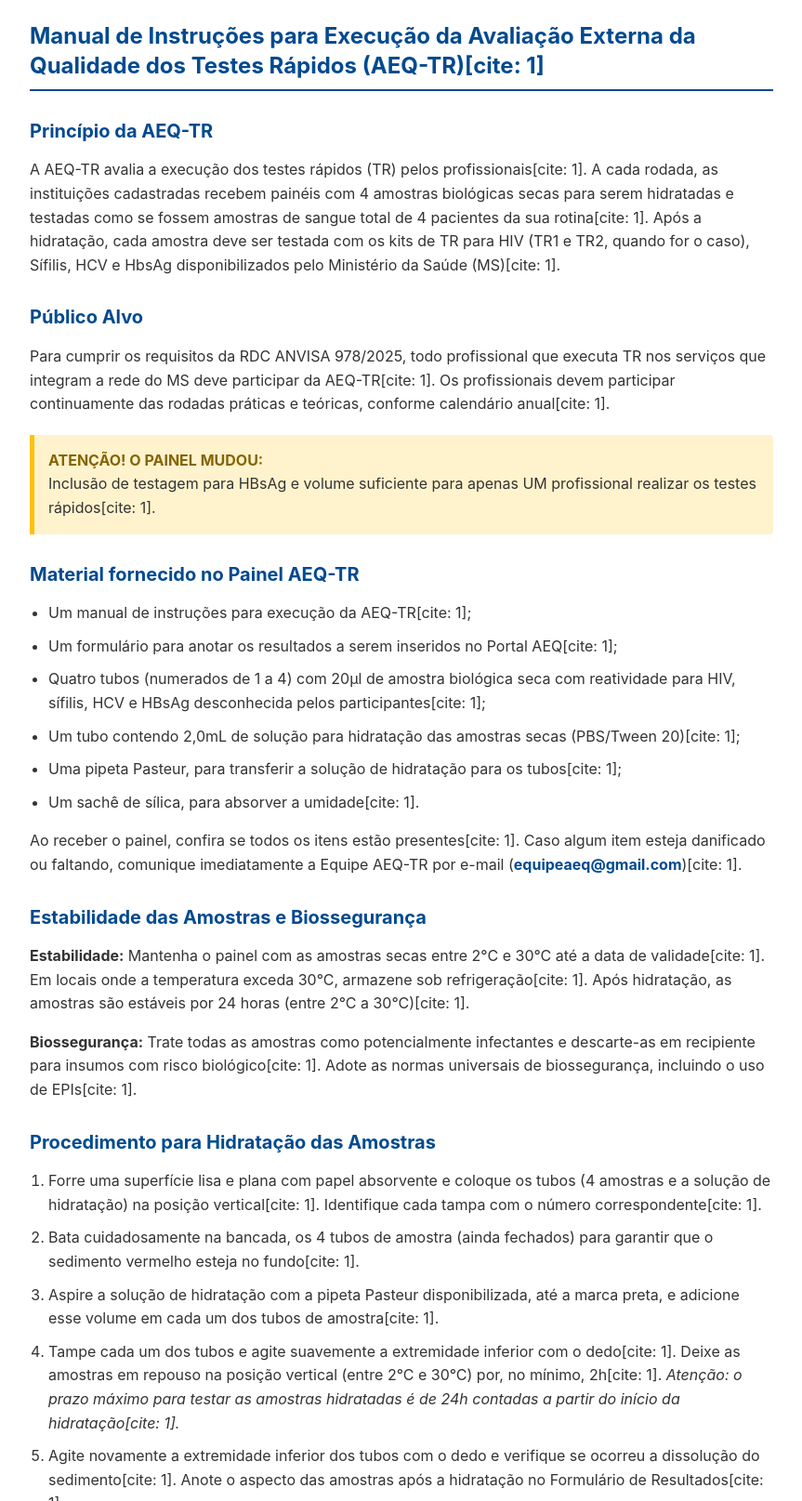
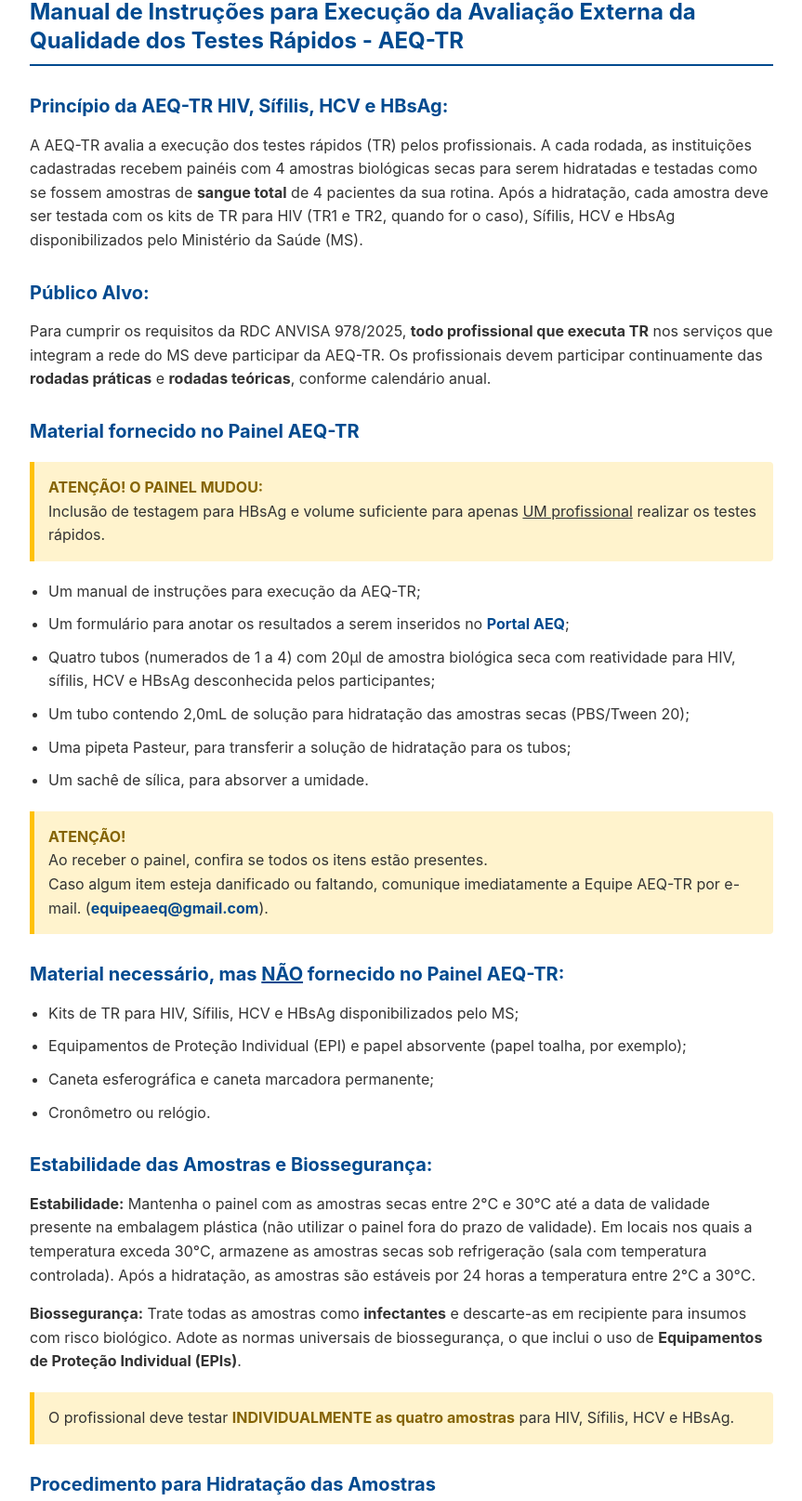
Before and after one commit to Oxph0s/Leaflet_aeq, a plain HTML site: page index.html in a window 1280 px wide. Shown: the part 69-1684 px from the top of the page at 93% size, without its empty margins (208-1071 px from the left). Drawn offline with Linux system fonts and the light colour scheme.

Commit message:
Esqueleto dos textos finalizados

```diff
--- a/index.html
+++ b/index.html
@@ -84,70 +84,122 @@
 <body>
 
     <div class="logo-container">
-        <div class="logo-placeholder">Logo Ministério da Saúde / SUS[cite: 1]</div>
-        <div class="logo-placeholder">Logo LBMMS / UFSC[cite: 1]</div>
+        <img src="logo-ms.png" alt="Logo Ministério da Saúde e SUS" style="height: 60px; margin-right: 20px;">
+        <img src="logo-lbmms.png" alt="Logo LBMMS" style="height: 60px;">
+        <img src="logo-ufsc.png" alt="Logo UFSC" style="height: 60px; margin-left: 20px;">
     </div>
 
-    <h1>Manual de Instruções para Execução da Avaliação Externa da Qualidade dos Testes Rápidos (AEQ-TR)[cite: 1]</h1>
+    <h1>Manual de Instruções para Execução da Avaliação Externa da Qualidade dos Testes Rápidos - AEQ-TR</h1>
 
-    <h2>Princípio da AEQ-TR</h2>
-    <p>A AEQ-TR avalia a execução dos testes rápidos (TR) pelos profissionais[cite: 1]. A cada rodada, as instituições cadastradas recebem painéis com 4 amostras biológicas secas para serem hidratadas e testadas como se fossem amostras de sangue total de 4 pacientes da sua rotina[cite: 1]. Após a hidratação, cada amostra deve ser testada com os kits de TR para HIV (TR1 e TR2, quando for o caso), Sífilis, HCV e HbsAg disponibilizados pelo Ministério da Saúde (MS)[cite: 1].</p>
+    <h2>Princípio da AEQ-TR HIV, Sífilis, HCV e HBsAg:</h2>
+    <p>A AEQ-TR avalia a execução dos testes rápidos (TR) pelos profissionais. A cada rodada, as instituições cadastradas
+    recebem painéis com 4 amostras biológicas secas para serem hidratadas e testadas como se fossem amostras de <strong>sangue total</strong>
+    de 4 pacientes da sua rotina. Após a hidratação, cada amostra deve ser testada com os kits de TR para HIV (TR1 e
+    TR2, quando for o caso), Sífilis, HCV e HbsAg disponibilizados pelo Ministério da Saúde (MS).</p>
 
-    <h2>Público Alvo</h2>
-    <p>Para cumprir os requisitos da RDC ANVISA 978/2025, todo profissional que executa TR nos serviços que integram a rede do MS deve participar da AEQ-TR[cite: 1]. Os profissionais devem participar continuamente das rodadas práticas e teóricas, conforme calendário anual[cite: 1].</p>
+    <h2>Público Alvo:</h2>
+    <p>Para cumprir os requisitos da RDC ANVISA 978/2025, <strong>todo profissional que executa TR</strong> nos serviços que integram a rede
+    do MS deve participar da AEQ-TR. Os profissionais devem participar continuamente das <strong>rodadas práticas</strong> e <strong>rodadas
+    teóricas</strong>, conforme calendário anual.</p>
+
+    <h2>Material fornecido no Painel AEQ-TR</h2>
 
     <div class="callout">
         <strong>ATENÇÃO! O PAINEL MUDOU:</strong><br>
-        Inclusão de testagem para HBsAg e volume suficiente para apenas UM profissional realizar os testes rápidos[cite: 1].
+        Inclusão de testagem para HBsAg e volume suficiente para apenas
+        <u>UM profissional</u> realizar os testes rápidos.
     </div>
 
-    <h2>Material fornecido no Painel AEQ-TR</h2>
     <ul>
-        <li>Um manual de instruções para execução da AEQ-TR[cite: 1];</li>
-        <li>Um formulário para anotar os resultados a serem inseridos no Portal AEQ[cite: 1];</li>
-        <li>Quatro tubos (numerados de 1 a 4) com 20µl de amostra biológica seca com reatividade para HIV, sífilis, HCV e HBsAg desconhecida pelos participantes[cite: 1];</li>
-        <li>Um tubo contendo 2,0mL de solução para hidratação das amostras secas (PBS/Tween 20)[cite: 1];</li>
-        <li>Uma pipeta Pasteur, para transferir a solução de hidratação para os tubos[cite: 1];</li>
-        <li>Um sachê de sílica, para absorver a umidade[cite: 1].</li>
+        <li>Um manual de instruções para execução da AEQ-TR;</li>
+        <li>Um formulário para anotar os resultados a serem inseridos no <a href="https://qualitr.com.br/">Portal AEQ</a>;</li>
+        <li>Quatro tubos (numerados de 1 a 4) com 20µl de amostra biológica seca
+            com reatividade para HIV, sífilis, HCV e HBsAg desconhecida pelos participantes;</li>
+        <li>Um tubo contendo 2,0mL de solução para hidratação das amostras secas (PBS/Tween 20);</li>
+        <li>Uma pipeta Pasteur, para transferir a solução de hidratação para os tubos;</li>
+        <li>Um sachê de sílica, para absorver a umidade.</li>
     </ul>
 
-    <p>Ao receber o painel, confira se todos os itens estão presentes[cite: 1]. Caso algum item esteja danificado ou faltando, comunique imediatamente a Equipe AEQ-TR por e-mail (<a href="mailto:equipeaeq@gmail.com">equipeaeq@gmail.com</a>)[cite: 1].</p>
+    <div class="callout">
+    <strong>ATENÇÃO!</strong><br>
+    Ao receber o painel, confira se todos os itens estão presentes.<br>
+    Caso algum item esteja danificado ou faltando, comunique imediatamente a Equipe AEQ-TR por e-mail.
+        (<a href="mailto:equipeaeq@gmail.com">equipeaeq@gmail.com</a>).
+    </div>
 
-    <h2>Estabilidade das Amostras e Biossegurança</h2>
-    <p><strong>Estabilidade:</strong> Mantenha o painel com as amostras secas entre 2°C e 30°C até a data de validade[cite: 1]. Em locais onde a temperatura exceda 30°C, armazene sob refrigeração[cite: 1]. Após hidratação, as amostras são estáveis por 24 horas (entre 2°C a 30°C)[cite: 1].</p>
-    <p><strong>Biossegurança:</strong> Trate todas as amostras como potencialmente infectantes e descarte-as em recipiente para insumos com risco biológico[cite: 1]. Adote as normas universais de biossegurança, incluindo o uso de EPIs[cite: 1].</p>
+    <h2>Material necessário, mas <u>NÃO</u> fornecido no Painel AEQ-TR:</h2>
+
+    <ul>
+        <li>Kits de TR para HIV, Sífilis, HCV e HBsAg disponibilizados pelo MS;</li>
+        <li>Equipamentos de Proteção Individual (EPI) e papel absorvente (papel toalha, por exemplo);</li>
+        <li>Caneta esferográfica e caneta marcadora permanente;</li>
+        <li>Cronômetro ou relógio.</li>
+    </ul>
+
+    <h2>Estabilidade das Amostras e Biossegurança:</h2>
+
+    <p><strong>Estabilidade:</strong> Mantenha o painel com as amostras secas entre 2°C e 30°C até a data de validade presente na embalagem plástica (não
+    utilizar o painel fora do prazo de validade). Em locais nos quais a temperatura exceda 30°C, armazene as amostras secas sob
+    refrigeração (sala com temperatura controlada).
+    Após a hidratação, as amostras são estáveis por 24 horas a temperatura entre 2°C a 30°C.</p>
+
+    <p><strong>Biossegurança:</strong> Trate todas as amostras como <strong>infectantes</strong> e
+        descarte-as em recipiente para insumos com risco biológico. Adote as normas universais de biossegurança,
+        o que inclui o uso de <strong>Equipamentos de Proteção Individual (EPIs)</strong>.</p>
+
+    <div class="callout">
+    O profissional deve testar <strong>INDIVIDUALMENTE as quatro amostras</strong> para HIV, Sífilis, HCV e HBsAg.
+    </div>
 
     <h2>Procedimento para Hidratação das Amostras</h2>
+
+    <!--Verifique a imagem ilustrativa A (no verso deste Manual de Instruções) que
+    mostra o Fluxo de Execução da AEQ-TR paraHIV, Sífilis, HCV e HBsAg.-->
+
     <ol>
-        <li>Forre uma superfície lisa e plana com papel absorvente e coloque os tubos (4 amostras e a solução de hidratação) na posição vertical[cite: 1]. Identifique cada tampa com o número correspondente[cite: 1].</li>
-        <li>Bata cuidadosamente na bancada, os 4 tubos de amostra (ainda fechados) para garantir que o sedimento vermelho esteja no fundo[cite: 1].</li>
-        <li>Aspire a solução de hidratação com a pipeta Pasteur disponibilizada, até a marca preta, e adicione esse volume em cada um dos tubos de amostra[cite: 1].</li>
-        <li>Tampe cada um dos tubos e agite suavemente a extremidade inferior com o dedo[cite: 1]. Deixe as amostras em repouso na posição vertical (entre 2°C e 30°C) por, no mínimo, 2h[cite: 1]. <em>Atenção: o prazo máximo para testar as amostras hidratadas é de 24h contadas a partir do início da hidratação[cite: 1].</em></li>
-        <li>Agite novamente a extremidade inferior dos tubos com o dedo e verifique se ocorreu a dissolução do sedimento[cite: 1]. Anote o aspecto das amostras após a hidratação no Formulário de Resultados[cite: 1].</li>
+        <li>Forre uma superfície lisa e plana com papel absorvente e coloque os tubos (4 amostras e a solução de hidratação) na
+            posição vertical. Identifique cada tampa com o número correspondente a cada tubo (Figura 1).</li>
+        <li>Bata cuidadosamente na bancada, os 4 tubos de amostra (ainda fechados) para garantir que o sedimento vermelho esteja no fundo.</li>
+        <li>Aspire a solução de hidratação com a pipeta Pasteur disponibilizada junto com o painel,
+            até a marca preta e adicione esse volume em cada um dos tubos de amostra. (Figura 2).</li>
+        <li>Tampe cada um dos tubos e agite suavemente a extremidade inferior com o dedo (Figura 3).
+            Deixe as amostras em repouso na posição vertical à temperatura entre 2°C e 30 °C por, no mínimo, 2h. O sedimento vermelho se dissolverá e dará origem a uma solução colorida após o repouso.<br>
+            <strong>Atenção: o prazo máximo para testar as amostras hidratadas é de 24h contadas a partir do início da hidratação.</strong></li>
+        <li>Agite novamente a extremidade inferior dos tubos com o dedo (Figura 3) e verifique se ocorreu a dissolução do sedimento.
+            Anote o aspecto das amostras após a hidratação no Formulário de Resultados.</li>
     </ol>
+
+    <div class="callout">
+    <strong>ATENÇÃO!</strong><br>
+    Neste momento as amostras estão <strong>prontas para a execução dos TR</strong> para HIV, Sífilis, HCV e HBsAg.
+    </div>
 
     <h2>Procedimento para a Testagem do Painel</h2>
     <ol start="6">
-        <li>Realize os TR para HIV, sífilis, HCV e HbsAg para cada uma das 4 amostras[cite: 1]. Observe no manual de instruções de cada fabricante o volume de amostra, tempo de leitura e critérios para interpretação[cite: 1]. Para o HIV, realize o fluxograma de diagnóstico completo, conforme o Manual Técnico de Diagnóstico[cite: 1].</li>
-        <li>Anote os resultados no Formulário de Resultados[cite: 1].</li>
+        <li>Realize os TR para HIV, sífilis, HCV e HbsAg para cada uma das 4 amostras.
+            <strong>Teste conforme a imagem ilustrativa B (no verso deste Manual de Instruções):
+            Exemplo da quantidade de Testes Rápidos realizados na rodada AEQ-TR por um profissional.</strong>
+            Observe no manual de instruções de cada fabricante o volume de amostra, tempo de leitura e critérios para interpretação.
+            <strong>Para o HIV, realize o fluxograma de diagnóstico completo (TR1 e, quando aplicável, o TR2), conforme o Manual Técnico de Diagnóstico.</strong></li>
+        <li>Anote os resultados no Formulário de Resultados.</li>
     </ol>
     <div class="callout">
-        <strong>Atenção ao HIV:</strong> Quando o TR1 tiver resultado "não reagente", deve-se selecionar a opção "dispensa execução de TR2"[cite: 1].
+        <strong>Atenção ao HIV:</strong> Quando o TR1 tiver resultado <strong>"não reagente"</strong>, deve-se selecionar a opção <strong>"dispensa execução de TR2"</strong>.
     </div>
 
-    <h2>Envio de Resultados</h2>
+    <h2>Resultados:</h2>
     <ol start="8">
-        <li>O profissional deve transcrever os dados dos Formulários de Resultados para o Portal AEQ (<a href="https://qualitr.com.br/" target="_blank">https://qualitr.com.br/</a>) no seu login "Usuário (CPF)" e "Senha" de forma individual e sigilosa[cite: 1].</li>
+        <li>O profissional deve transcrever os dados dos Formulários de Resultados para o <a href="https://qualitr.com.br/">Portal AEQ</a> no seu login "Usuário (CPF)" e "Senha" de forma individual e sigilosa.</li>
     </ol>
 
     <div class="contact-info">
         <h3>Contatos e Responsabilidade Técnica</h3>
-        <p><strong>Laboratório de Biologia Molecular, Microbiologia e Sorologia - LBMMS</strong>[cite: 1]<br>
-        Universidade Federal de Santa Catarina[cite: 1]<br>
-        Hospital Universitário Polydoro Ernani de São Thiago[cite: 1]<br>
-        Rua Professora Maria Flora Pausewang, s/nº - Campus Universitário Trindade, Florianópolis - SC CEP 88036-800[cite: 1]</p>
-        <p><strong>Responsável Técnico:</strong> Maria Luiza Bazzo - CRF 1493[cite: 1]</p>
-        <p><strong>E-mail:</strong> <a href="mailto:equipeaeq@gmail.com">equipeaeq@gmail.com</a>[cite: 1]</p>
+        <p><strong>Laboratório de Biologia Molecular, Microbiologia e Sorologia - LBMMS</strong><br>
+        Universidade Federal de Santa Catarina<br>
+        Hospital Universitário Polydoro Ernani de São Thiago<br>
+        Rua Professora Maria Flora Pausewang, s/nº - Campus Universitário Trindade, Florianópolis - SC CEP 88036-800</p>
+        <p><strong>Responsável Técnico:</strong> Maria Luiza Bazzo - CRF 1493</p>
+        <p><strong>E-mail:</strong> <a href="mailto:equipeaeq@gmail.com">equipeaeq@gmail.com</a></p>
     </div>
 
 </body>
```
